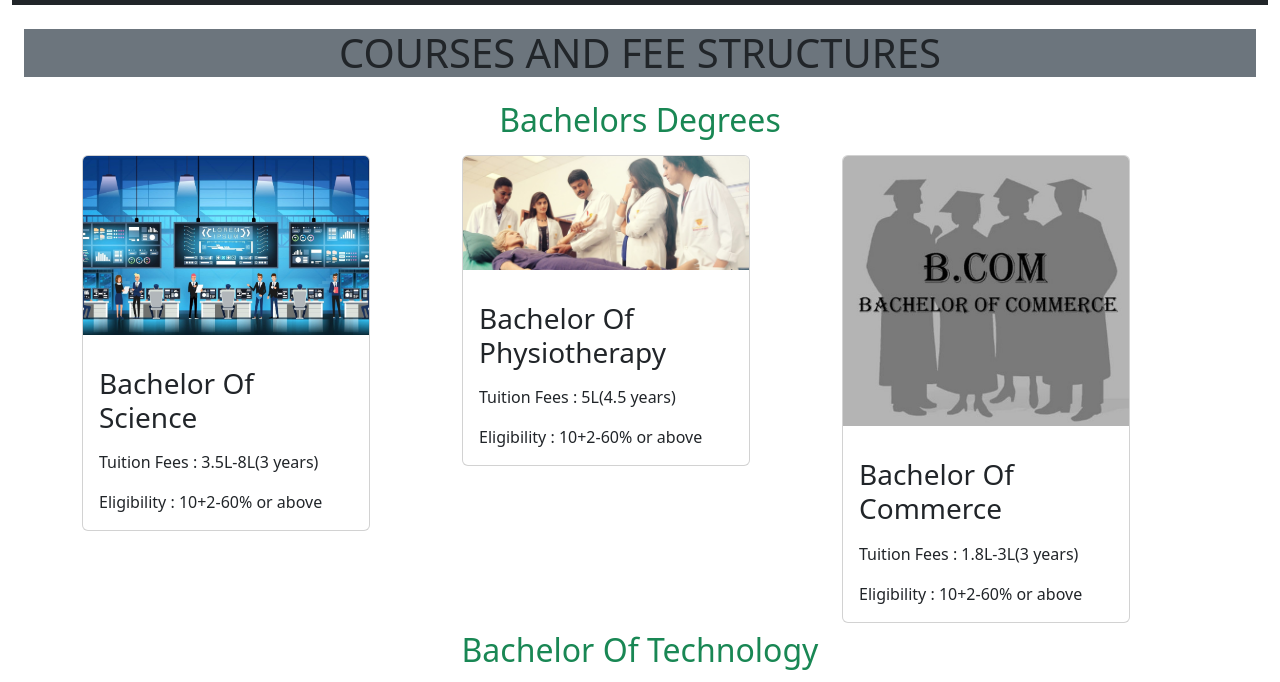
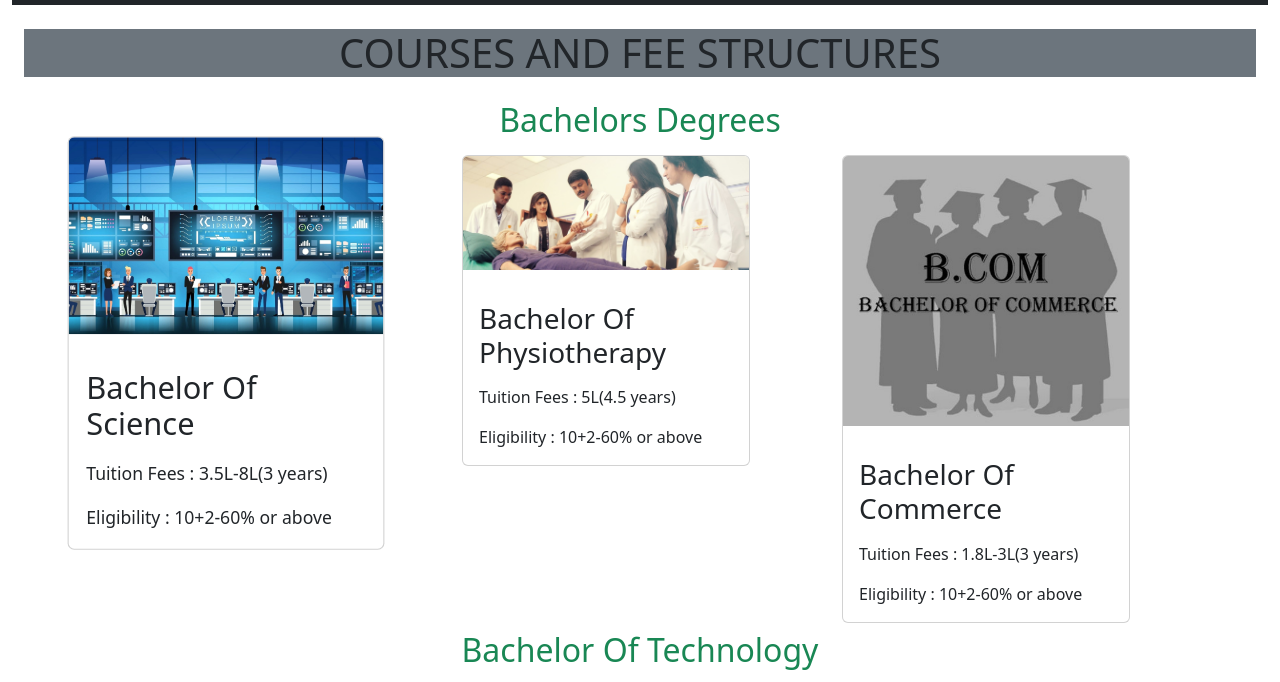
Before and after one commit to thakuranunaykumar/mru-website, a plain HTML site: page courses.html in a window 1280 px wide. In both pictures the pointer is over the element 226 px from the left and 429 px from the top of the page. Shown: the part 86-768 px from the top of the page. Drawn offline with nearby package versions, Linux system fonts and the light colour scheme.

Commit message:
Update courses.html

```diff
--- a/courses.html
+++ b/courses.html
@@ -4,6 +4,12 @@
             COURSES OFFERED
         </title>
         <link rel="icon" href="mru3.jpg" type="image/jpg">
+
+         <style>
+            .card:hover{
+                scale: 1.1;
+            }
+        </style>
 
 <!-- CSS only -->
 <link href="https://cdn.jsdelivr.net/npm/bootstrap@5.2.0-beta1/dist/css/bootstrap.min.css" rel="stylesheet" integrity="sha384-0evHe/X+R7YkIZDRvuzKMRqM+OrBnVFBL6DOitfPri4tjfHxaWutUpFmBp4vmVor" crossorigin="anonymous">
```
